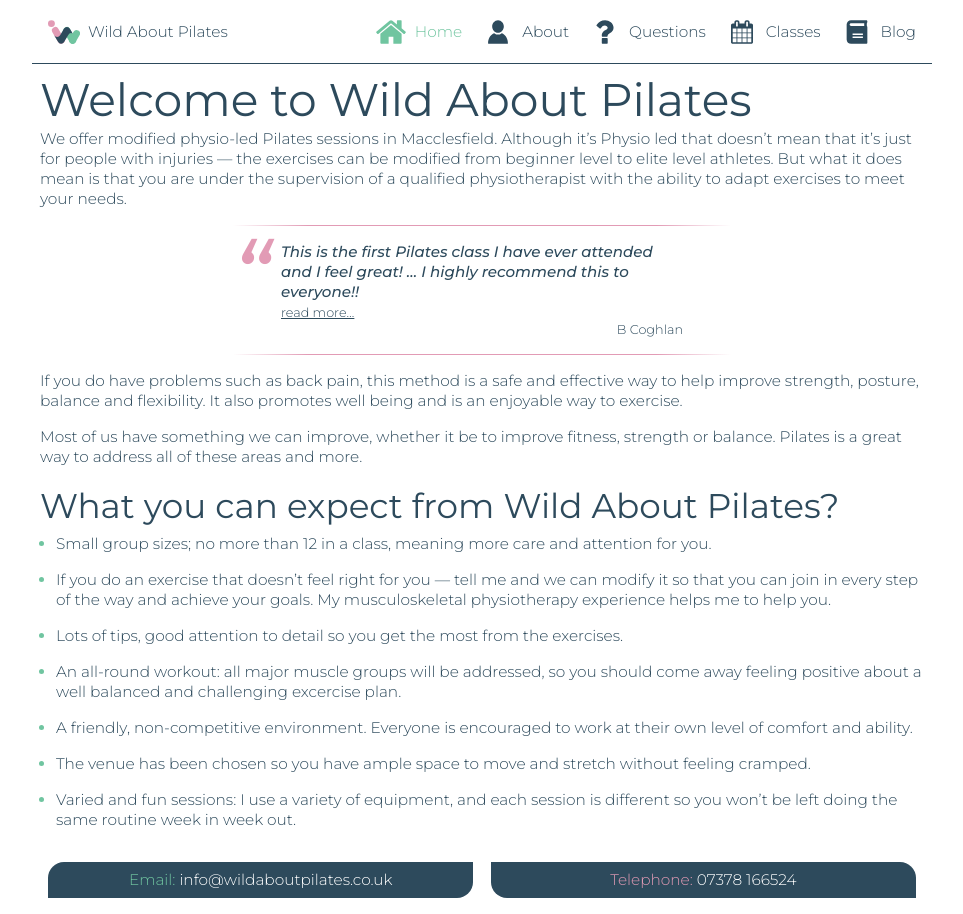
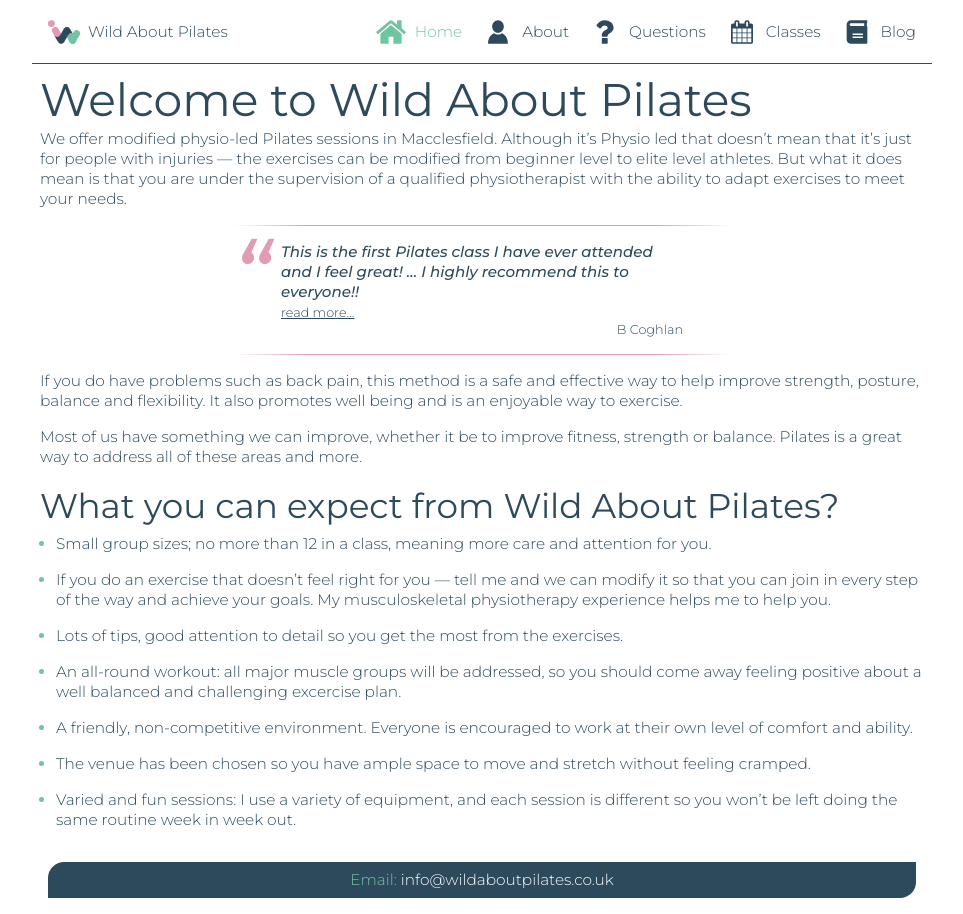
Before and after one commit to mikeraynham/wildaboutpilates, a Jekyll site: the page built from index.md, in a window 1280 px wide. Shown: the whole page, without its empty margins (158-1121 px from the left). Built offline with Jekyll 4.4.1, drawn with Linux system fonts in a browser that asks for light colours.

Commit message:
Temporarily remove telephone

```diff
--- a/_includes/address.html
+++ b/_includes/address.html
@@ -10,7 +10,6 @@
         "@id": "https://www.wildaboutpilates.co.uk/#macclesfield",
         "url": "https://www.wildaboutpilates.co.uk/",
         "name": "Wild About Pilates",
-        "telephone": "+44-7378-166524",
         "image": "https://www.wildaboutpilates.co.uk/images/wild-about-pilates-logo-1120w1120h.png",
         "logo": "https://www.wildaboutpilates.co.uk/images/wild-about-pilates-logo-1120w1120h.png",
         "maximumAttendeeCapacity": "12",
--- a/_layouts/default.html
+++ b/_layouts/default.html
@@ -36,9 +36,15 @@
         <meta property="og:description" content="{{ page.description }}">
         {%- endif %}
         {%- if page.og_image %}
-        <meta property="og:image" content="{{ page.og_image }}">
+        <meta property="og:image" content="{{ site.url }}/images/{{ page.og_image }}">
+        {%- if page.og_image_width %}
+        <meta property="og:image:width" content="{{ page.og_image_width }}">
+        {%- endif %}
+        {%- if page.og_image_height %}
+        <meta property="og:image:height" content="{{ page.og_image_height }}">
+        {%- endif %}
         {%- else %}
-        <meta property="og:image" content="https://www.wildaboutpilates.co.uk/images/wild-about-pilates-logo-1200w630h.png">
+        <meta property="og:image" content="{{ site.url }}/images/wild-about-pilates-logo-1200w630h.png">
         <meta property="og:image:width" content="1200">
         <meta property="og:image:height" content="630">
         {%- endif %}
@@ -73,7 +79,6 @@
         <footer>
             <address>
                 <a class="email" href="mailto:{{ site.email | uri_escape }}" aria-label="email address {{ site.email }}">{{ site.email }}</a>
-                <a class="tel" href="tel:{{ site.tel | slugify }}" aria-label="telephone number {{ site.tel }}">{{ site.tel }}</a>
                 <script type="application/ld+json">
                 {
                     "@context": "http://schema.org",
--- a/_sass/_footer.scss
+++ b/_sass/_footer.scss
@@ -43,8 +43,6 @@ footer {
 
             a.email {
                 border-radius: 1rem 0 1rem 0;
-                float: left;
-                width: 49%;
             }
 
             a.tel {
```
Also changed, not shown: other parts of _layouts/default.html (+0 -1 lines).
